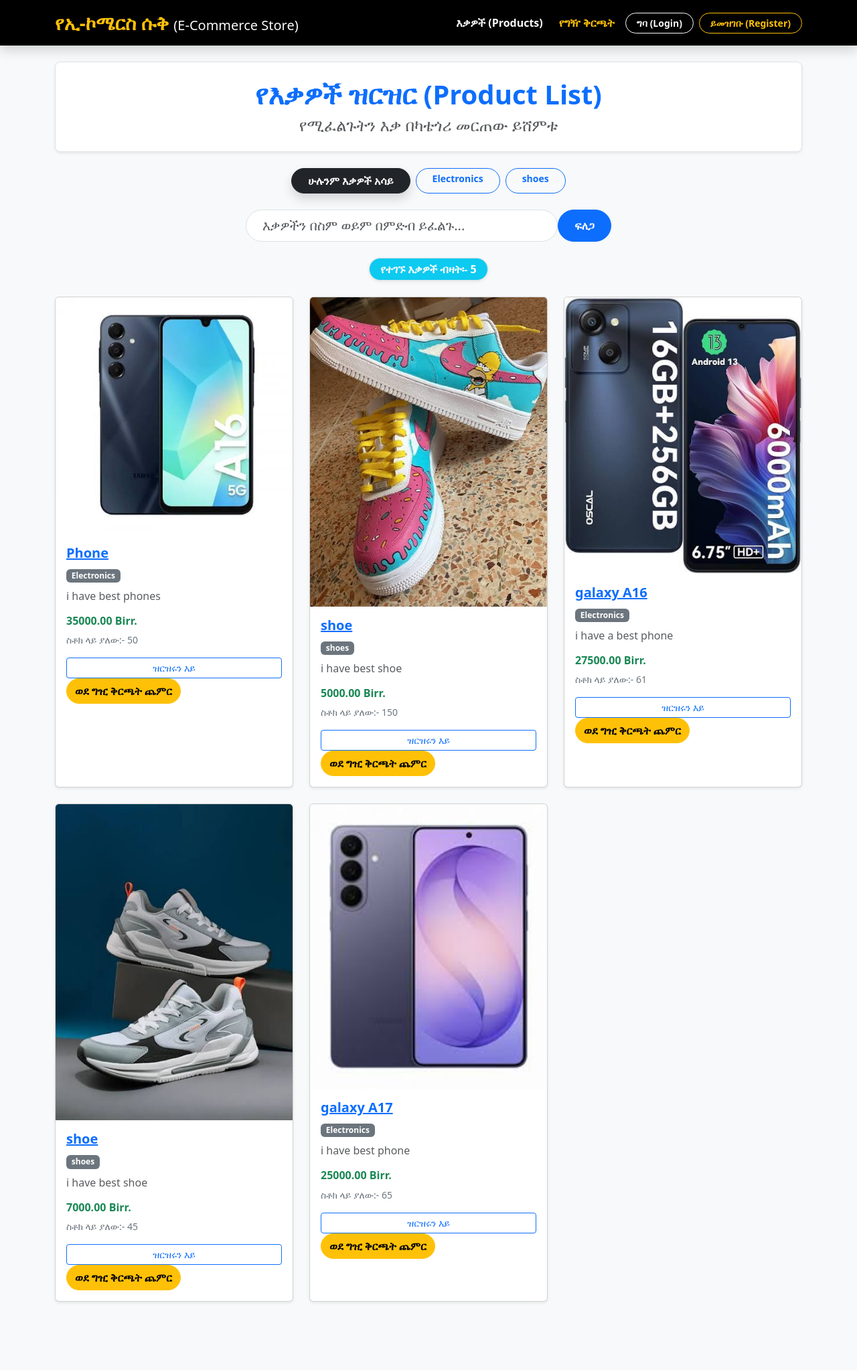
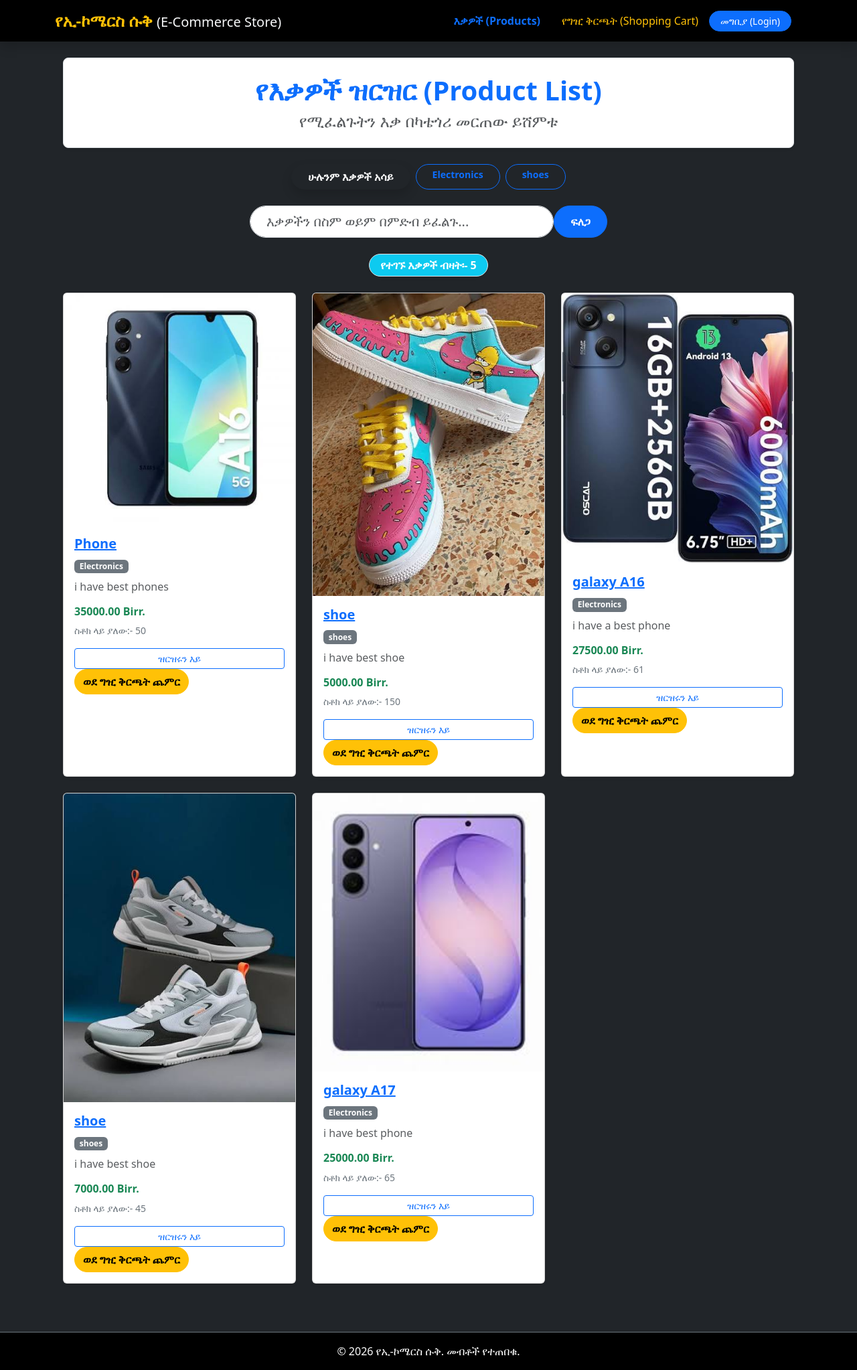
Before and after one commit to Abdurohman-Dev/my_ecom_store, a Django app: page / in a window 1280 px wide. Shown: the whole page at 67% size. Before the commit the page ends 1945 px from the top, so only its background shows below. Run offline with Django 5.2, Linux system fonts and the light colour scheme; data comes from the database, SQL or seed files in the repository.

Commit message:
Clean up product_list and extend base.html

```diff
--- a/store/templates/store/product_list.html
+++ b/store/templates/store/product_list.html
@@ -1,40 +1,5 @@
-<!DOCTYPE html>
-<html lang="am">
-<head>
-    <meta charset="UTF-8">
-    <meta name="viewport" content="width=device-width, initial-scale=1.0">
-    <title> E-Commerece Store </title>
-    <link rel="stylesheet" href="https://cdn.jsdelivr.net/npm/bootstrap@5.3.0/dist/css/bootstrap.min.css">
-</head>
-<body class="bg-light">
-    <nav class="navbar navbar-expand-lg navbar-dark bg-black shadow mb-4">
-        <div class="container">
-            <a class="navbar-brand fs-3 fw-bold text-warning" href="{% url 'product_list' %}" >
-                የኢ-ኮሜርስ ሱቅ <span class="fs-5 text-light fw-normal"> (E-Commerce Store) </span>
-            </a>
-            <button class="navbar-toggler" type="button" data-bs-toggle="collapse" data-bs-target="#mobileNav" aria-controls="mobileNav" aria-expanded="false" aria-label="Toggle navigation">
-                <span class="navbar-toggler-icon"></span>
-            </button>
-            <div class="collapse navbar-collapse" id="mobileNav">
-                <div class="navbar-nav ms-auto align-items-lg-center gap-2 mt-3 mt-lg-0">
-                    <a class="nav-link text-light fw-bold" href="{% url 'product_list' %}"> እቃዎች (Products)</a>
-                    <a class="nav-link text-warning fw-bold" href="{% url 'cart_detail' %}"> የግዥ ቅርጫት  </a>
-
-                    {% if user.is_authenticated %}
-                    <a class="nav-link text-warning fw-bold " href="{% url 'my_orders' %}"> የኔ ትዕዛዞች </a>
-                    <span class="nav-link text-info fw-bold"> {{user.username}} </span>
-                    <form method="POST" action="{% url 'logout' %}" class="d-inline">
-                        {% csrf_token %}
-                        <button type="submit" class="btn btn-outline-danger btn-sm rounded-pill px-3 w-100"> ውጣ (Logout)</button>
-                    </form>
-                    {% else %}
-                    <a class="btn btn-outline-light btn-sm rounded-pill px-3 fw-bold" href="{% url 'login' %}"> ግባ (Login) </a>
-                    <a class="btn btn-outline-warning btn-sm rounded-pill px-3 fw-bold" href="{% url 'signup' %}"> ይመዝገቡ (Register) </a>
-                    {% endif %}
-                </div>
-            </div>
-        </div>
-    </nav>
+{% extends 'store/base.html' %}
+{% block content %}
     <div class="container">
         <div class="text-center my-4 p-4 bg-white rounded-3 shadow-sm border">
             <h1 class="display-6 fw-bold text-primary mb-2"> የእቃዎች ዝርዝር (Product List) </h1>
@@ -98,5 +63,4 @@
             {% endfor %}
         </div>
     </div>
-</body>
-</html>
+{% endblock content %}
```
